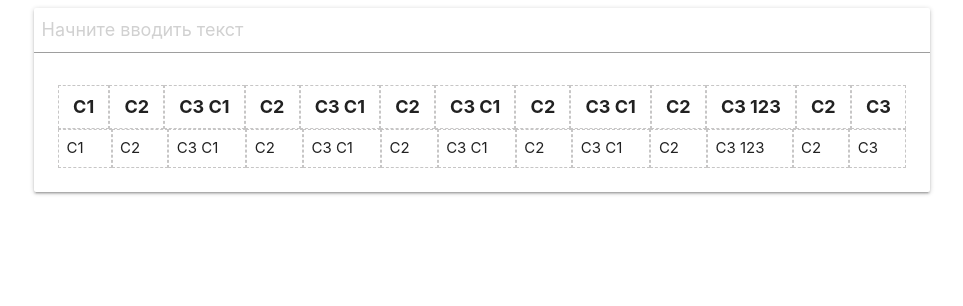
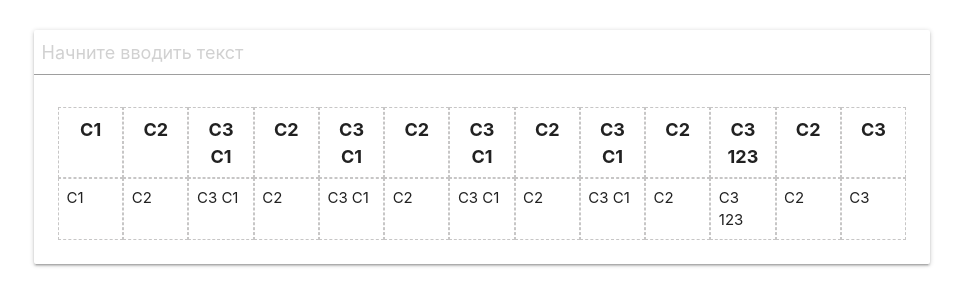
Before and after one commit to idushii/quick-search, a Vue app: page / in a window 1280 px wide. Shown: the top 306 px of the page, without its empty margins (158-1121 px from the left). Built offline with nearby package versions, Linux system fonts and the light colour scheme.

Commit message:
добавил одинаковые расстояния для колонок

```diff
--- a/src/App.vue
+++ b/src/App.vue
@@ -26,4 +26,8 @@ export default class App extends Vue {
 
 <style lang="scss">
 @import "style.scss";
+
+.container {
+  margin-top: 2rem;
+}
 </style>
--- a/src/Table.ts
+++ b/src/Table.ts
@@ -78,6 +78,10 @@ class Table {
     find(str: string) {
         this.search = str;
     }
+
+    get gridWidths()  {
+        return this._widths.map(e => `${e}fr`).join(' ')
+    }
 }
 
 export { Table }
--- a/src/components/Table.vue
+++ b/src/components/Table.vue
@@ -2,11 +2,11 @@
   <div class="wrap-table">
     <input type="text" v-model="SearchWord" placeholder="Начните вводить текст" />
     <div class="table">
-      <div class="table-columns">
+      <div class="table-columns" :style="`grid-template-columns: ${table.gridWidths}`">
         <div class="table-column" v-for="(c, index) in table.columns" :key="`c-${index}`">{{c}}</div>
       </div>
       <div class="table-rows">
-        <div class="table-row" v-for="(r, index) in table.rows" :key="`r-${index}`">
+        <div class="table-row" v-for="(r, index) in table.rows" :key="`r-${index}`" :style="`grid-template-columns: ${table.gridWidths}`">
           <div class="table-column" v-for="(c, index2) in r" :key="`r-${index}c-${index2}`">{{c}}</div>
         </div>
       </div>
```
